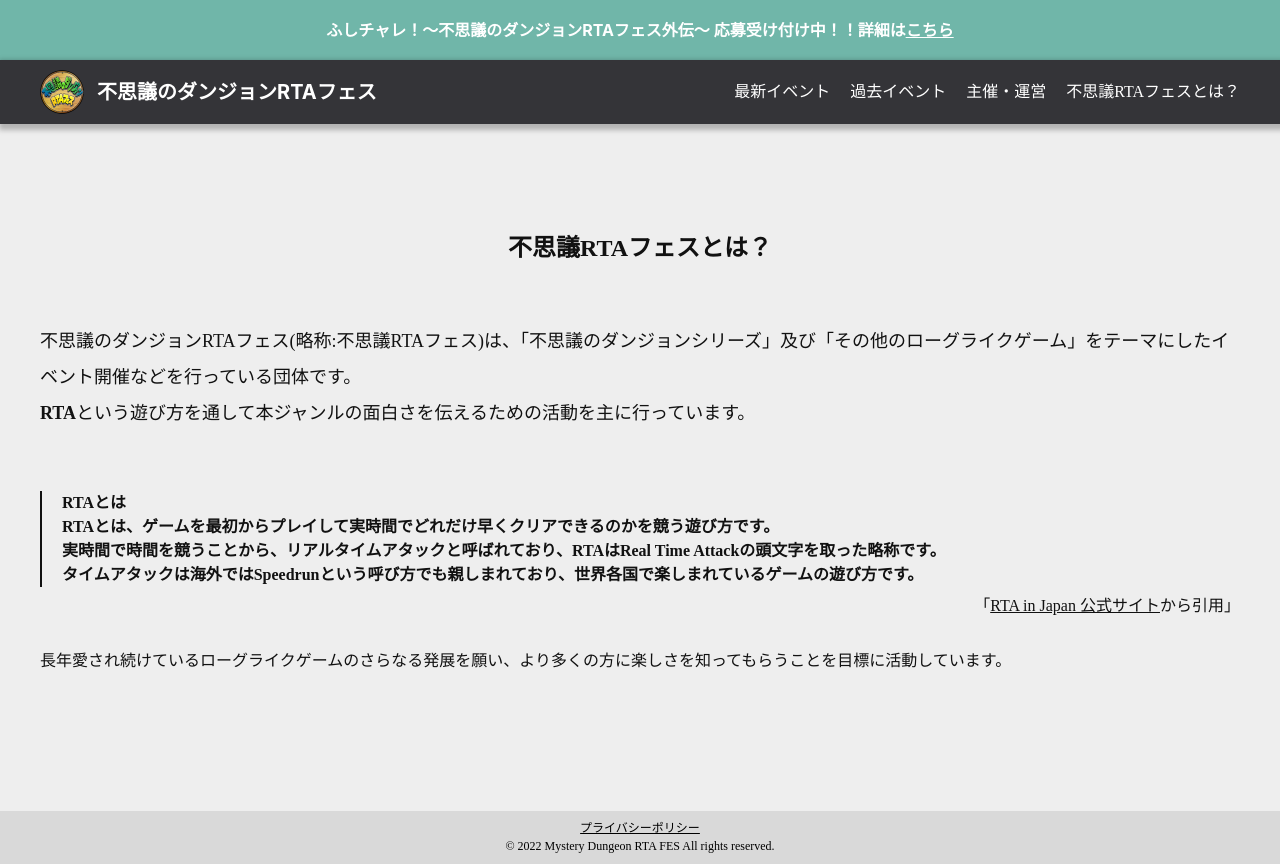
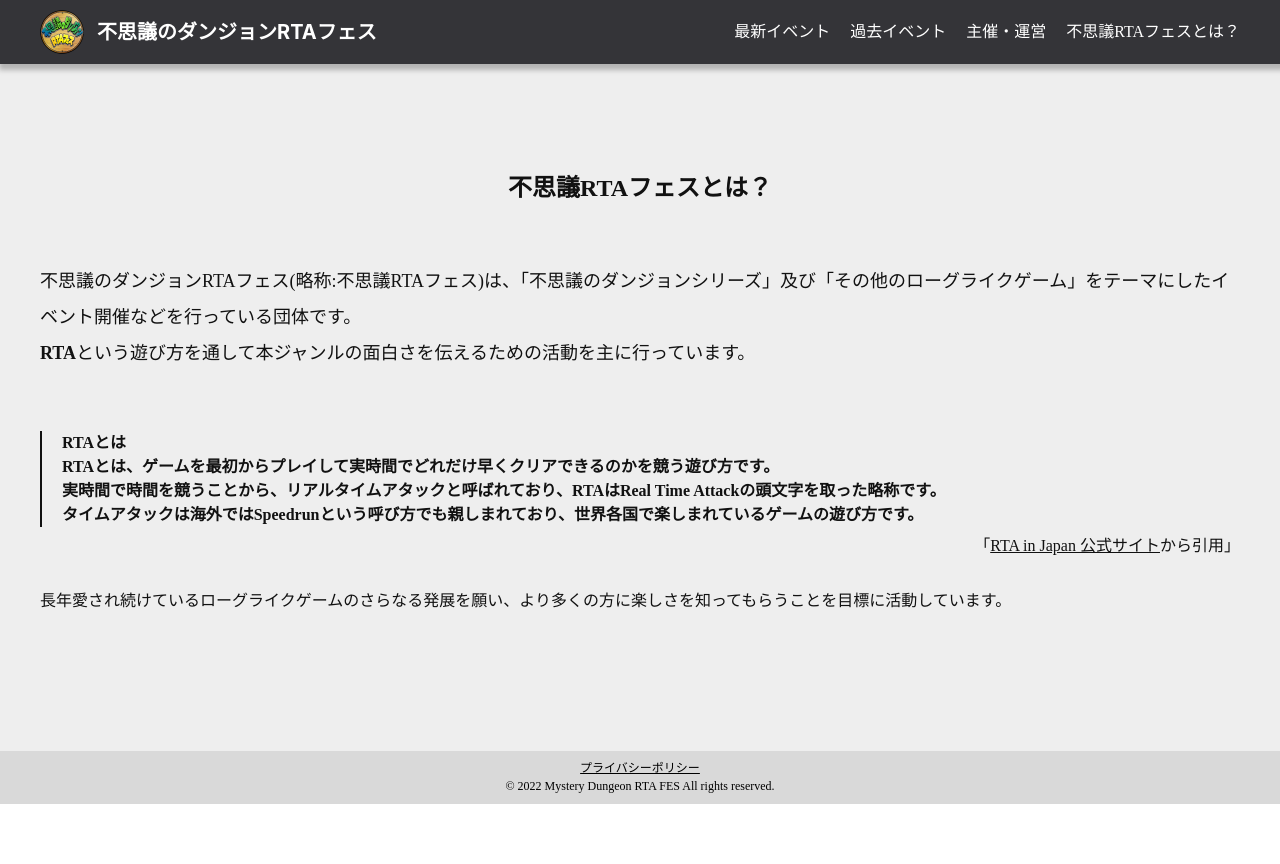
Before and after one commit to mysrtafes/mysrtafes-web-front, a Next.js app: page /about in a window 1280 px wide. After the commit the page ends 804 px from the top, so only its background shows below. Built offline with nearby package versions, Linux system fonts and the light colour scheme.

Commit message:
topのみにバナーを出すように

```diff
--- a/src/components/Header/HeaderPC.tsx
+++ b/src/components/Header/HeaderPC.tsx
@@ -7,7 +7,7 @@
 const HeaderPC = ({ isTopPage = false }) => {
   return (
     <>
-      <HeaderBanner />
+      {isTopPage && <HeaderBanner />}
       <header className={styles.headerSticky}>
         <div className={styles.headerBottom}>
           <div className={styles.headerBottomInner}>
```
